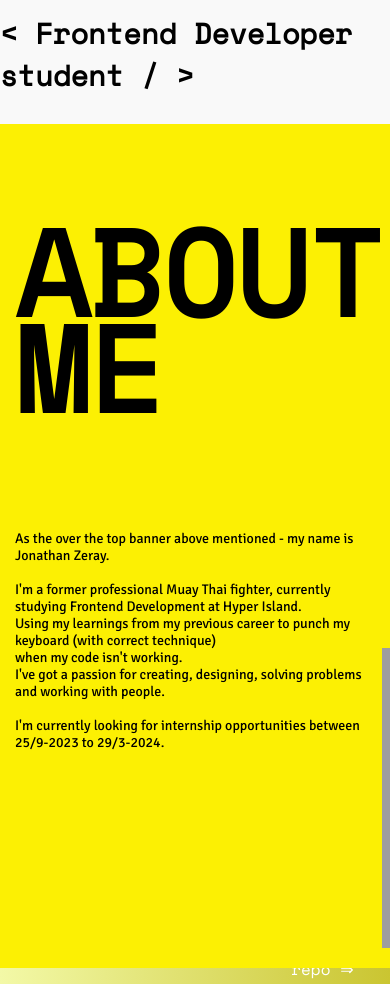
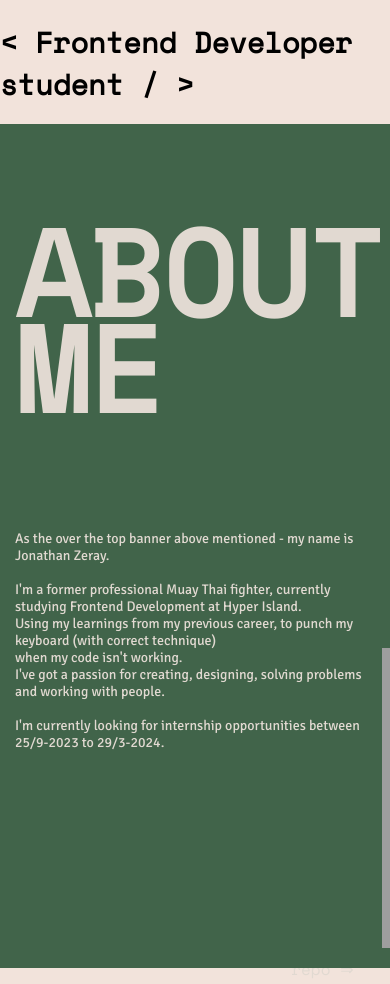
Before and after one commit to JonathanZeray/portfolioMPA, a plain HTML site: page index.html in a window 390 px wide. Shown: the part 720-1704 px from the top of the page. Drawn offline with nearby package versions, Linux system fonts and the light colour scheme; grey boxes are pictures that could not be loaded.

Commit message:
recolor and name changes

```diff
--- a/index.html
+++ b/index.html
@@ -26,20 +26,21 @@
     <script src="script.js"></script>
   </head>
   <body>
+    <div class="page-container">
       <section class="start-section">
         <div class="navbar" id="navbar">
-        <button onclick="homeScroll()" class="hover-2">HOME</button>
-        <button onclick="aboutScroll()" class="hover-2">ABOUT</button>
-        <button onclick="projectScroll()" class="hover-2">PROJECTS</button>
-        <button onclick="contactScroll()" class="hover-2">CONTACT</button>
+          <button onclick="homeScroll()" class="nav-hover">HOME</button>
+          <button onclick="aboutScroll()" class="nav-hover">ABOUT</button>
+          <button onclick="projectScroll()" class="nav-hover">PROJECTS</button>
+          <button onclick="contactScroll()" class="nav-hover">CONTACT</button>
         </div>
-      <h1 data-value="JONATHAN ZERAY" class="name">JONATHAN ZERAY</h1>
+      <h1 data-value="JONATHAN ZERAY" class="name-banner">JONATHAN ZERAY</h1>
       <img src="images/jzCrop.png" alt="picture of myself" class="selfie" />
       <h2 class="role-title">< Frontend Developer student / ></h2>
     </section>
     <section class="section-two">
       <!-- <div class="header"></div> -->
-      <div class="kort kort-1">
+      <div class="card card-1">
         <div class="text-container">
           <h1 class="scroll-header">
             ABOUT ME
@@ -49,7 +50,7 @@
             <br /><br />
             I'm a former professional Muay Thai fighter, currently studying
             Frontend Development at Hyper Island. <br />
-            Using my learnings from my previous career to punch my keyboard (with correct technique) <br> when
+            Using my learnings from my previous career, to punch my keyboard (with correct technique) <br> when
             my code isn't working. <br />
             I've got a passion for creating, designing, solving problems and working with people. <br /><br />
             I'm currently looking for internship opportunities between 25/9-2023
@@ -60,11 +61,11 @@
           <img src="https://images.unsplash.com/photo-1551033406-611cf9a28f67?ixlib=rb-4.0.3&ixid=MnwxMjA3fDB8MHxwaG90by1wYWdlfHx8fGVufDB8fHx8&auto=format&fit=crop&w=387&q=80" alt="">
         </div>
       </div>
-      <div class="kort kort-2">
+      <div class="card card-2">
         <h1 class="scroll-header">PROJECTS</h1>
         <p class="scroll-text"></p>
         <div class="project-container">
-          <div class="project-box">
+          <div class="project-boxes">
             <p class="project-box-header-text">#1: Muhammad Ali Gallery</p>
             <p class="project-box-text">
               An image gallery dedicated to a personal inspiration for me. <br />
@@ -76,7 +77,7 @@
             <a href="https://github.com/JonathanZeray/muhammadAliGallery"
             target="_blank" >Link to Github repo &#8658;</a>
           </div>
-          <div class="project-box">
+          <div class="project-boxes">
             <p class="project-box-header-text">#2: React NIKE Mockup Site</p>
             <p class="project-box-text">
               Group project for our 1st React course. <br>
@@ -88,7 +89,7 @@
             <a href="https://github.com/JonathanZeray/Nike-Website-React"
             target="_blank" >Link to Github repo &#8658;</a>
           </div>
-          <div class="project-box">
+          <div class="project-boxes">
             <p class="project-box-header-text">#3: Arcade games platform</p>
             <p class="project-box-text">
               Arcade consisting of four different games I've created. <br>
@@ -103,7 +104,9 @@
           </div>
         </div>
       </div>
-      <div class="kort kort-3">
+      <div class="card card-3">
+
+        <div class="contact-container">
           <h1 class="scroll-header">
             GET IN <br />
             TOUCH
@@ -112,7 +115,9 @@
             If my profile looks interesting to your company, dont hesitate to reach out!
           </p>
         </div>
+      </div>
       <!-- <div class="footer"></div> -->
     </section>
+  </div>
   </body>
   </html>
--- a/style.css
+++ b/style.css
@@ -1,25 +1,11 @@
-:root {
-  --card-color: rgb(30, 30, 30);
+body {
+  background-color: #F2E3DB;
+  margin: 0px;
+  padding: 0px;
 }
 
-body {
-  /* background-color: black;
-  background: #cac531; fallback for old browsers
-  background: -webkit-linear-gradient(
-    to right,
-    #f3f9a7,
-    #cac531
-  ); /* Chrome 10-25, Safari 5.1-6
-  background: linear-gradient(
-    to right,
-    #f3f9a7,
-    #cac531
-  );  W3C, IE 10+/ Edge, Firefox 16+, Chrome 26+, Opera 12+, Safari 7+ */
-
-  background-color: #f9f9f9;
-
-  margin: 0px;
-  padding: 0px;
+body::-webkit-scrollbar {
+  width: 0;               /* width of the entire scrollbar */
 }
 
 .start-section {
@@ -61,12 +47,12 @@ body {
   z-index: 10;
 }
 
-.name {
+.name-banner {
   font-family: "Space Mono", monospace;
-  font-size: clamp(3rem, 8vw, 9rem);
+  /* font-size: clamp(2rem, 8vw, 9rem); */
+  font-size: 4.5rem;
   color: black;
   font-weight: 900;
-  /* padding: 0rem clamp(1rem, 2vw, 3rem); */
   border-radius: clamp(0.4rem, 0.75vw, 1rem);
   padding: 0 15px;
   margin: 10px;
@@ -75,23 +61,6 @@ body {
   box-shadow: 10px 10px 2px 2px rgba(0, 0, 255, 0.2);
 }
 
-.name:hover {
-  /* background-color: whitesmoke; */
-  color: black;
-}
-
-.role-title {
-  color: black;
-  font-family: "Space Mono", monospace;
-  text-decoration: none;
-  font-size: 1.8rem;
-  margin: 0;
-  font-weight: bold;
-}
-
-/* .role-title:hover {
-  text-decoration: underline;
-} */
 
 .selfie {
   width: 250px;
@@ -105,7 +74,17 @@ body {
   box-shadow: 7px 7px 1px 1px rgba(0, 0, 255, 0.2);
 }
 
-/* card stacking section */
+.role-title {
+  color: black;
+  font-family: "Space Mono", monospace;
+  text-decoration: none;
+  font-size: 1.8rem;
+  margin: 0;
+  font-weight: bold;
+}
+
+
+/* CARD stacking section */
 
 .section-two {
   margin: 0;
@@ -113,42 +92,43 @@ body {
   box-sizing: border-box;
   /* font-family: system-ui, -apple-system, BlinkMacSystemFont, 'Segoe UI', Roboto, Oxygen, Ubuntu, Cantarell, 'Open Sans', 'Helvetica Neue', sans-serif; */
   font-family: "Space Mono", monospace;
-  background: #cac531; /* fallback for old browsers */
-  background: -webkit-linear-gradient(
-    to right,
-    #f3f9a7,
-    #cac531
-  ); /* Chrome 10-25, Safari 5.1-6 */
-  background: linear-gradient(
-    to right,
-    #f3f9a7,
-    #cac531);
-}
+    }
 
-.kort {
+  /* Hover effect for navbar */
+.nav-hover {
+      background:
+        linear-gradient(#E1D9D1 0 0) no-repeat
+        calc(200% - var(--i, 0) * 100%) 100% / 200% calc(100% * var(--i, 0) + .01em);
+      transition: .2s calc(var(--i, 0) * .3s), background-position .2s calc(.2s - calc(var(--i, 0) * .2s));
+    }
+.nav-hover:hover {
+      --i: 1;
+    }
+
+.card {
   width: 100%;
   height: 100vh;
-  color: white;
-  /* display: flex; */
+  color: #E1D9D1;
   position: sticky;
   bottom: 0;
 }
 
-.kort-1 {
-  background-color: #fcf003;
-  color: black;
+.card-1 {
+  background-color: #41644A;
   z-index: 4;
   display: flex;
   justify-content: space-between;
 }
-.kort-2 {
-  background-color: #0202e0;
+.card-2 {
+  background-color: #263A29;
   z-index: 3;
 }
-.kort-3 {
-  background-color: green;
+.card-3 {
+  background-color: #E86A33;
   z-index: 2;
 }
+
+/* Card-1 text & image containers */
 
 .text-container {
   display: flex;
@@ -167,12 +147,16 @@ body {
   width: 300px;
 }
 
+/* Headers on card stacking */
+
 .scroll-header {
   font-size: 7.5em;
   line-height: 0.8;
   padding: 100px 0 0 0;
   margin: 0 0 100px 15px;
 }
+
+/* p-tags on card stacking */
 
 .scroll-text {
   font-family: 'Signika', sans-serif;
@@ -181,29 +165,31 @@ body {
   font-size: .875rem;
 }
 
+/* card-2 PROJECTS */
+
 .project-container {
   display: flex;
   justify-content: space-evenly;
 }
 
-.project-box {
-  border: 1.5px solid white;
+.project-boxes {
+  border: 1.5px solid #E1D9D1;
   width: 275px;
   height: 250px;
   border-radius: 5px;
 }
 
-.project-box > a {
-  color: white;
+.project-boxes > a {
+  color: #E1D9D1;
   margin-left: 10px;
   text-decoration: none;
 }
 
-.project-box > a:hover {
+.project-boxes > a:hover {
   text-decoration: underline;
 }
 
-.project-box:hover {
+.project-boxes:hover {
   transform: scale(1.05);
   transition: 0.8s;
 }
@@ -219,16 +205,4 @@ body {
   font-size: 0.8em;
 }
 
-.testbild {
-  height: 100vh;
-}
-
-.hover-2 {
-  background:
-    linear-gradient(#f9f9f9 0 0) no-repeat
-    calc(200% - var(--i, 0) * 100%) 100% / 200% calc(100% * var(--i, 0) + .01em);
-  transition: .2s calc(var(--i, 0) * .3s), background-position .2s calc(.2s - calc(var(--i, 0) * .2s));
-}
-.hover-2:hover {
-  --i: 1;
-}
+/* Card-3 CONTACT */
```
Lines whose indentation alone changed are shown as unchanged.
